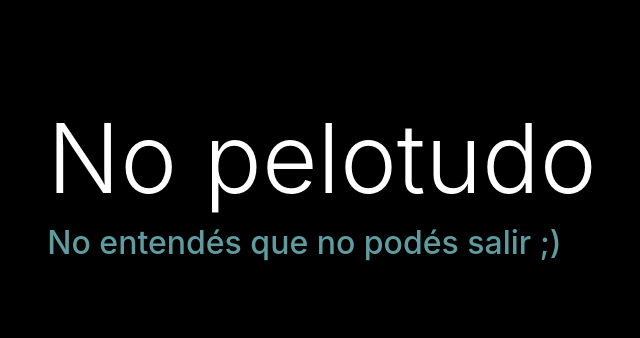
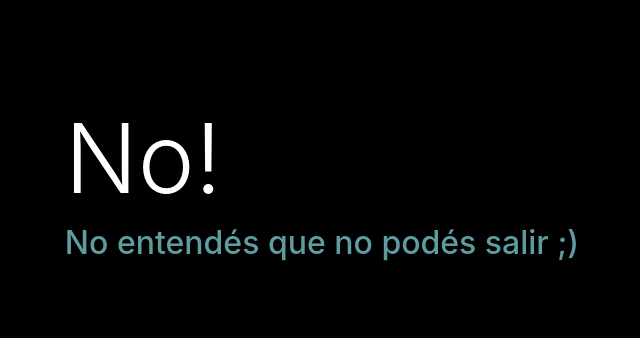
Before and after one commit to dpetrocelli/puedosalirdecasa, a plain HTML site: page index.html in a window 1280 px wide. Shown: the part 214-552 px from the top of the page, without its empty margins (318-958 px from the left). Drawn offline with nearby package versions, Linux system fonts and the light colour scheme.

Commit message:
Update index.html

```diff
--- a/index.html
+++ b/index.html
@@ -15,7 +15,7 @@
   <body style="background-color: #000; color:#fff; height:100%;">
     <div class="container h-100 d-flex justify-content-center">
         <div class="d-flex flex-column jumbotron my-auto" style="background-color: #000; color:#fff;">
-          <h1 class="display-1">No pelotudo </h1>
+          <h1 class="display-1">No! </h1>
          <h2 style="color: #5e9ca0;">No entendés que no podés salir ;) <span style="color: #2b2301;"> </h2>
         </div>
     </div>
```
